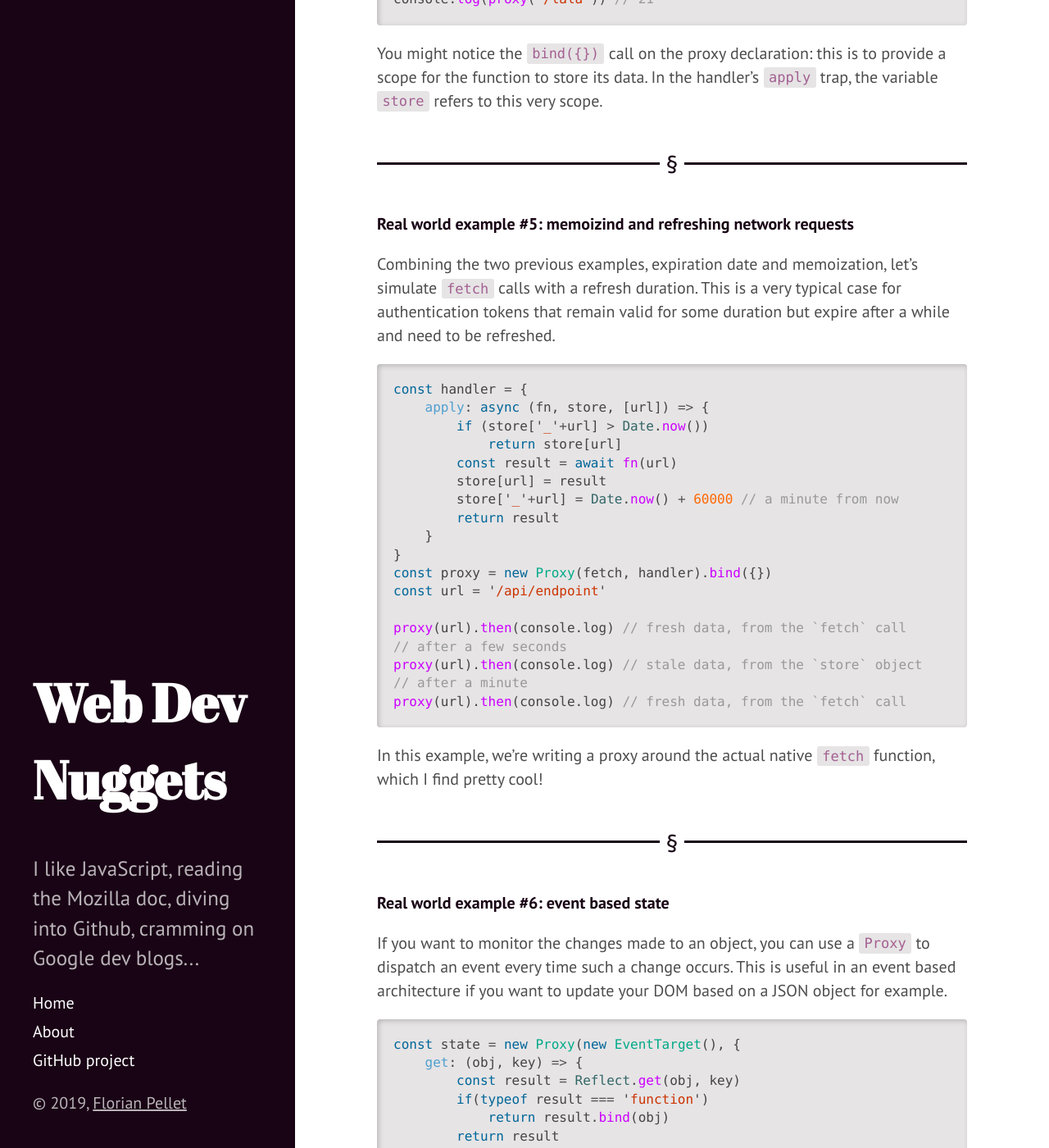
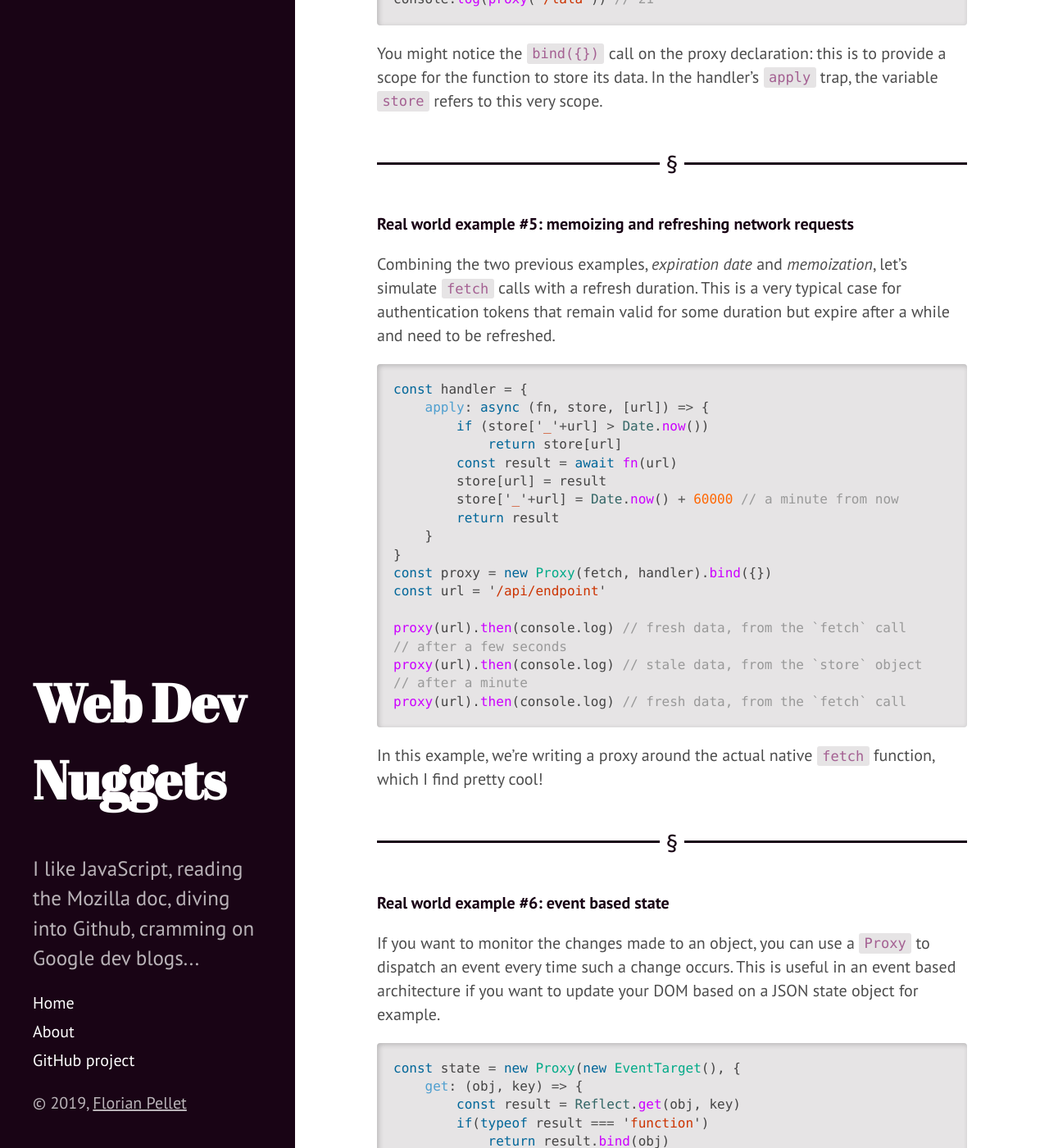
Before and after one commit to Sheraff/TIL, a Jekyll site: the page built from _posts/2019-12-01-Proxy-use-cases.md, in a window 1280 px wide and 1400 px high, scrolled down 4790 px. Shown: the whole window at 82% size. Built offline with Jekyll 4.4.1, drawn with Linux system fonts in a browser that asks for light colours.

Commit message:
Update 2019-12-01-Proxy-use-cases.md

````diff
--- a/_posts/2019-12-01-Proxy-use-cases.md
+++ b/_posts/2019-12-01-Proxy-use-cases.md
@@ -71,8 +71,10 @@ const proxiedMessages = new Proxy(politeMessages, {
             return defaultMessages[key]
     }
 })
-console.log(proxiedMessages.warn) // we recommend you do things differently
-console.log(proxiedMessages.error) // you definitely made a mistake there pal
+console.log(proxiedMessages.warn)
+// we recommend you do things differently
+console.log(proxiedMessages.error)
+// you definitely made a mistake there pal
 ```
 
 <hr>
@@ -168,9 +170,9 @@ You might notice the `bind({})` call on the proxy declaration: this is to provid
 
 <hr>
 
-**Real world example #5: memoizind and refreshing network requests**
+**Real world example #5: memoizing and refreshing network requests**
 
-Combining the two previous examples, expiration date and memoization, let's simulate `fetch` calls with a refresh duration. This is a very typical case for authentication tokens that remain valid for some duration but expire after a while and need to be refreshed.
+Combining the two previous examples, *expiration date* and *memoization*, let's simulate `fetch` calls with a refresh duration. This is a very typical case for authentication tokens that remain valid for some duration but expire after a while and need to be refreshed.
 ```javascript
 const handler = {
     apply: async (fn, store, [url]) => {
@@ -197,7 +199,7 @@ In this example, we're writing a proxy around the actual native `fetch` function
 
 **Real world example #6: event based state**
 
-If you want to monitor the changes made to an object, you can use a `Proxy` to dispatch an event every time such a change occurs. This is useful in an event based architecture if you want to update your DOM based on a JSON object for example.
+If you want to monitor the changes made to an object, you can use a `Proxy` to dispatch an event every time such a change occurs. This is useful in an event based architecture if you want to update your DOM based on a JSON state object for example.
 ```javascript
 const state = new Proxy(new EventTarget(), {
     get: (obj, key) => {
````
Also changed, not shown: other parts of _posts/2019-12-01-Proxy-use-cases.md (+6 -2 lines).
